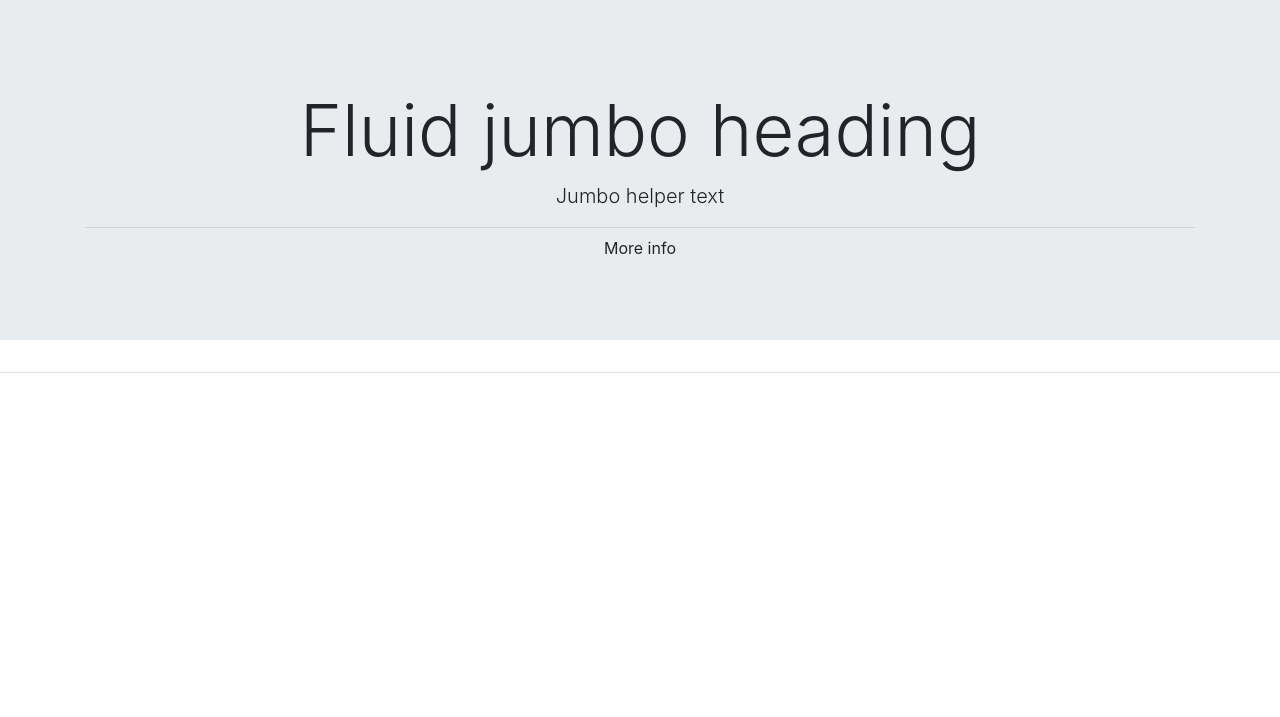
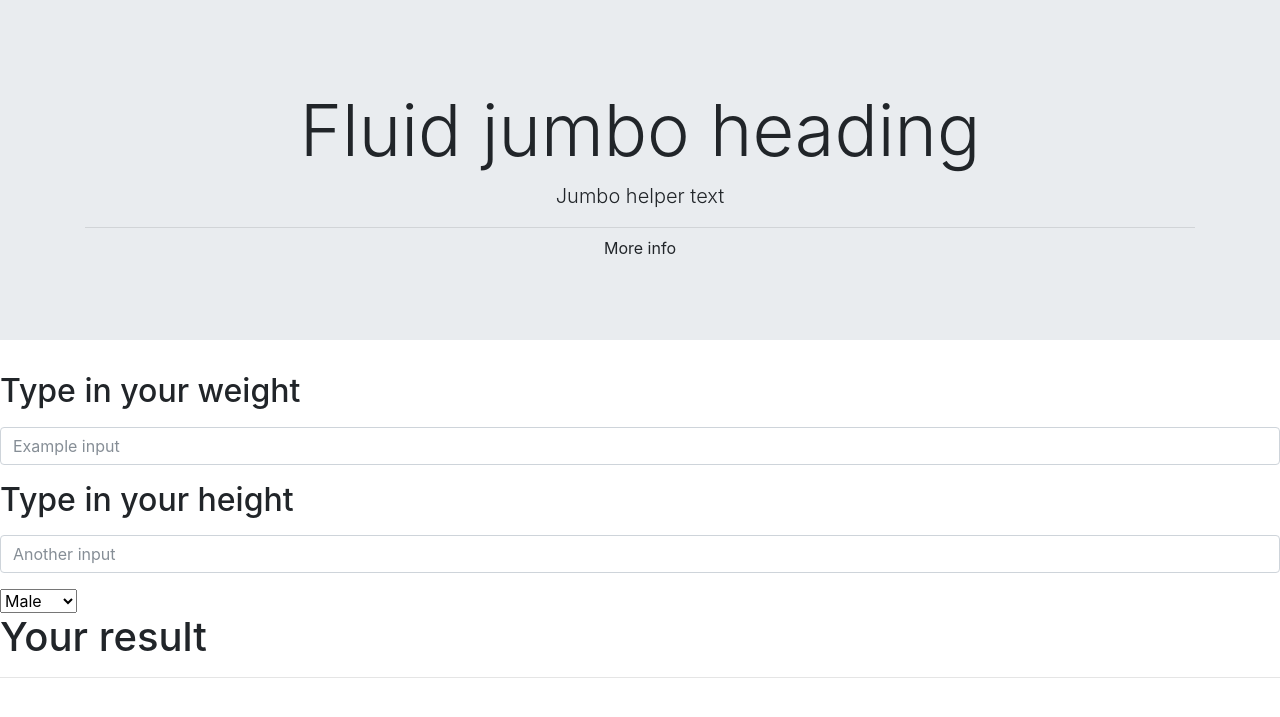
Before and after one commit to kisl55a/race2019, a PHP site: page /fatCalculator.php in a window 1280 px wide. Shown: the part 57-774 px from the top of the page. Run offline with PHP 8.4, Linux system fonts and the light colour scheme; some libraries are stand-ins or nearby versions.

Commit message:
Did calculator

```diff
--- /dev/null
+++ b/calculator.js
@@ -0,0 +1,19 @@
+function fatPercent ()
+{
+    w = Number(document.getElementById("weight").value);
+    h = Number(document.getElementById("height").value);
+    g = Number(document.getElementById("gender").value);
+    console.log(w,h,g);
+    var fut;
+    if (g)
+    {
+        fut=(w+h)/(g-10)
+    }
+    {
+        fut=(w+h)/(g+10)
+    }
+    fut=fut.toFixed(2)
+    document.getElementById('result').innerHTML = fut,"%";
+
+
+}
--- a/fatCalculator.php
+++ b/fatCalculator.php
@@ -10,5 +10,26 @@
         </p>
     </div>
 </div>
+<form>
+  <div class="form-group">
+    <label for="formGroupExampleInput"><h2>Type in your weight</h2></label>
+    <input type="text" class="form-control" id="weight" placeholder="Example input" onchange="fatPercent()">
+  </div>
+  <div class="form-group">
+    <label for="formGroupExampleInput2"><h2>Type in your height</h2></label>
+    <input type="text" class="form-control" id="height" placeholder="Another input" onchange="fatPercent()">
+  </div>
+</form>
+<select name="ew" class="element" id="gender" onchange="fatPercent()">
+          <option value="0">Male</option>
+          <option value="1">Female</option>
 
+        </select> <br>
+
+</div>
+</div>
+<h1>Your result</h1>
+<h5><div class="" id="result"></div></h5>
+
+<script src="calculator.js"></script>
 <?php include "footer.php"; ?>
--- a/header.php
+++ b/header.php
@@ -23,7 +23,7 @@
         <div class="collapse navbar-collapse" id="navbarSupportedContent">
             <ul class="navbar-nav mr-auto">
                 <li class="nav-item active">
-                    <a href="#" class="nav-link">Home</a>
+                    <a href="index.php" class="nav-link">Home</a>
                 </li>
                 <li class="nav-item ">
                     <a href="#" class="nav-link">Contacts</a>
--- a/index.php
+++ b/index.php
@@ -1,7 +1,7 @@
 <?php include "header.php"; ?>
 <div class="jumbotron jumbotron-fluid">
     <div class="container text-center">
-         <img src="http://www.management.org.ua/wp-content/uploads/2017/10/159186-636190605336661639-16x9.jpg" class="img-fluid col-md-3 " alt="">
+         <img src="http://www.management.org.ua/wp-content/uploads/2017/10/159186-636190605336661639-16x9.jpg" class="img-fluid col-md-6" alt="">
         <h1 class="display-3">Fluid jumbo heading</h1>
         <p class="lead">Jumbo helper text</p>
         <hr class="my-2">
@@ -21,7 +21,7 @@
             <div class="card-body">
                 <h5 class="card-title">Food statistics</h5>
                 Here you can find out everything about your meals
-                <br> <br><a href="fatCalculator.php" class="btn btn-secondary text-center">Interesting!</a>
+                <br> <br><a href="#" class="btn btn-secondary text-center">Interesting!</a>
             </div>
         </div>
     </div>
@@ -31,7 +31,7 @@
                 <div class="card-body">
                         <h5 class="card-title">Fat calculator</h5>
                        This calculator can help you to find your health parameters
-                        <br> <br><a href="#" class="btn btn-secondary text-center">Awersome!</a>
+                        <br> <br><a href="fatCalculator.php" class="btn btn-secondary text-center">Awersome!</a>
 
                 </div>
             </div>
```
